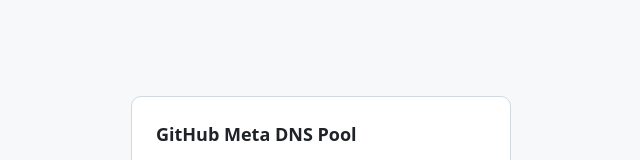
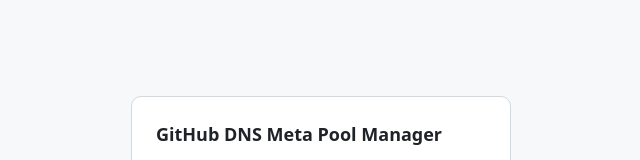
Before and after one commit to shakerg/fqdn-git-app, a website: page public/index.html in a window 1280 px wide. Shown: the top 160 px of the page, without its empty margins (319-959 px from the left). Drawn offline with Linux system fonts and the light colour scheme; no server answers.

Commit message:
Rename app to GitHub DNS Meta Pool Manager
Co-authored-by: Copilot App <223556219+Copilot@users.noreply.github.com>

```diff
--- a/public/index.html
+++ b/public/index.html
@@ -4,7 +4,7 @@
   <meta charset="utf-8">
   <meta name="viewport" content="width=device-width, initial-scale=1">
   <meta name="color-scheme" content="light dark">
-  <title>GitHub Meta DNS Pool</title>
+  <title>GitHub DNS Meta Pool Manager</title>
   <link rel="stylesheet" href="styles.css">
   <script type="module" src="app.js"></script>
 </head>
@@ -12,7 +12,7 @@
   <a class="skip" href="#main">Skip to content</a>
 
   <section id="login-view" class="card narrow" hidden>
-    <h1>GitHub Meta DNS Pool</h1>
+    <h1>GitHub DNS Meta Pool Manager</h1>
     <form id="login-form">
       <label for="password">Admin password</label>
       <input id="password" name="password" type="password" autocomplete="current-password" required>
@@ -23,7 +23,7 @@
 
   <div id="app-view" hidden>
     <header class="topbar">
-      <h1>GitHub Meta DNS Pool</h1>
+      <h1>GitHub DNS Meta Pool Manager</h1>
       <nav aria-label="Sections" role="tablist">
         <button role="tab" data-tab="targets" aria-selected="true">Targets</button>
         <button role="tab" data-tab="records" aria-selected="false">Records</button>
```
